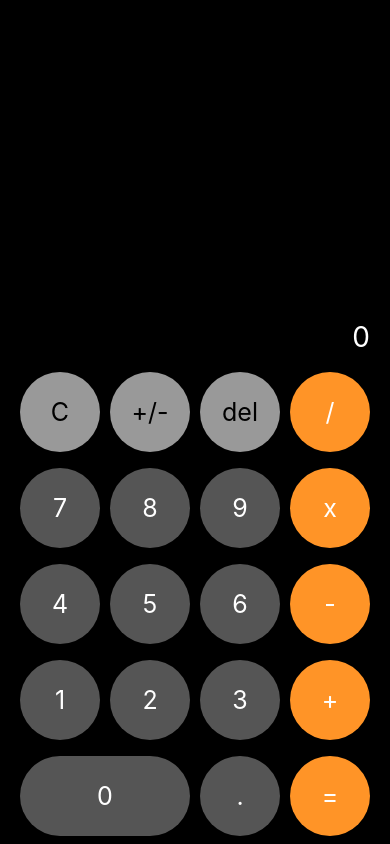
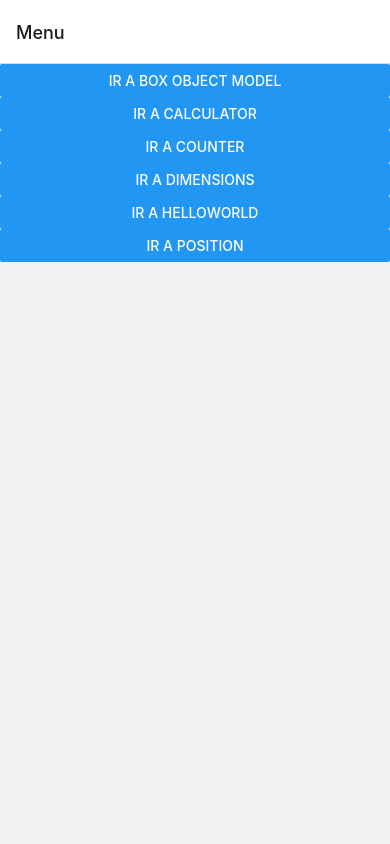
Before and after one commit to tris460/ReactNativeGists, a React Native app: screen /Menu in a window 390 px wide. Built offline with nearby package versions, Linux system fonts and the light colour scheme.

Commit message:
Add navigation

```diff
--- a/App.tsx
+++ b/App.tsx
@@ -1,26 +1,12 @@
 import React from 'react'
-//import HelloWorld from './src/screens/HelloWorld'
-//import Counter from './src/screens/Counter'
-//import BoxObjectModel from './src/screens/BoxObjectModel'
-import { SafeAreaView, StatusBar } from 'react-native'
-import Calculator from './src/screens/Calculator'
-import styles from './src/theme/calculatorTheme'
-//import Dimentions from './src/screens/Dimentions'
-//import Position from './src/screens/Position'
+import { NavigationContainer } from '@react-navigation/native';
+import { StackNavigator } from './src/navigation/StackNavigator';
 
 const App = () => {
   return (
-    <SafeAreaView style={ styles.container }>
-      <StatusBar
-        backgroundColor={"#000"}
-        barStyle={'light-content'}/>
-      {/* <HelloWorld />
-      <Counter />
-      <BoxObjectModel />
-      <Dimentions />
-      <Position />*/}
-      <Calculator />
-    </SafeAreaView>
+    <NavigationContainer>
+        <StackNavigator />
+    </NavigationContainer>
   )
 }
 
--- a/package.json
+++ b/package.json
@@ -10,8 +10,12 @@
     "test": "jest"
   },
   "dependencies": {
+    "@react-navigation/native": "^6.1.7",
+    "@react-navigation/native-stack": "^6.9.13",
     "react": "18.2.0",
-    "react-native": "0.72.0"
+    "react-native": "0.72.0",
+    "react-native-safe-area-context": "^4.6.3",
+    "react-native-screens": "^3.22.0"
   },
   "devDependencies": {
     "@babel/core": "^7.20.0",
--- /dev/null
+++ b/src/navigation/StackNavigator.tsx
@@ -0,0 +1,25 @@
+import React from 'react'
+import { createNativeStackNavigator } from '@react-navigation/native-stack';
+import BoxObjectModel from '../screens/BoxObjectModel';
+import Calculator from '../screens/Calculator';
+import Counter from '../screens/Counter';
+import HelloWorld from '../screens/HelloWorld';
+import Position from '../screens/Position';
+import Dimentions from '../screens/Dimentions';
+import MenuStackNavigator from '../screens/MenuStackNavigator';
+
+const Stack = createNativeStackNavigator();
+
+export const StackNavigator = () => {
+  return (
+    <Stack.Navigator>
+        <Stack.Screen name="Menu" component={MenuStackNavigator} />
+        <Stack.Screen name="BoxObjectModel" component={BoxObjectModel} />
+        <Stack.Screen name="Calculator" component={Calculator} />
+        <Stack.Screen name="Counter" component={Counter} />
+        <Stack.Screen name="Dimentions" component={Dimentions} />
+        <Stack.Screen name="HelloWorld" component={HelloWorld} />
+        <Stack.Screen name="Position" component={Position} />
+    </Stack.Navigator>
+  );
+}
--- /dev/null
+++ b/src/screens/MenuStackNavigator.tsx
@@ -0,0 +1,32 @@
+import React from 'react'
+import { Button, View } from 'react-native'
+import type { NativeStackScreenProps } from '@react-navigation/native-stack';
+
+interface Props extends NativeStackScreenProps<any, any> {}
+
+const MenuStackNavigator = ({navigation}: Props) => {
+  return (
+    <View>
+        <Button
+            title='Ir a Box Object Model'
+            onPress={() => {navigation.navigate('BoxObjectModel')}} />
+        <Button
+            title='Ir a Calculator'
+            onPress={() => {navigation.navigate('Calculator')}} />
+        <Button
+            title='Ir a Counter'
+            onPress={() => {navigation.navigate('Counter')}} />
+        <Button
+            title='Ir a Dimensions'
+            onPress={() => {navigation.navigate('Dimensions')}} />
+        <Button
+            title='Ir a HelloWorld'
+            onPress={() => {navigation.navigate('HelloWorld')}} />
+        <Button
+            title='Ir a Position'
+            onPress={() => {navigation.navigate('Position')}} />
+    </View>
+  )
+}
+
+export default MenuStackNavigator
```
Also changed, not shown: 1 other file (tests, documents, lock files or other folders).
